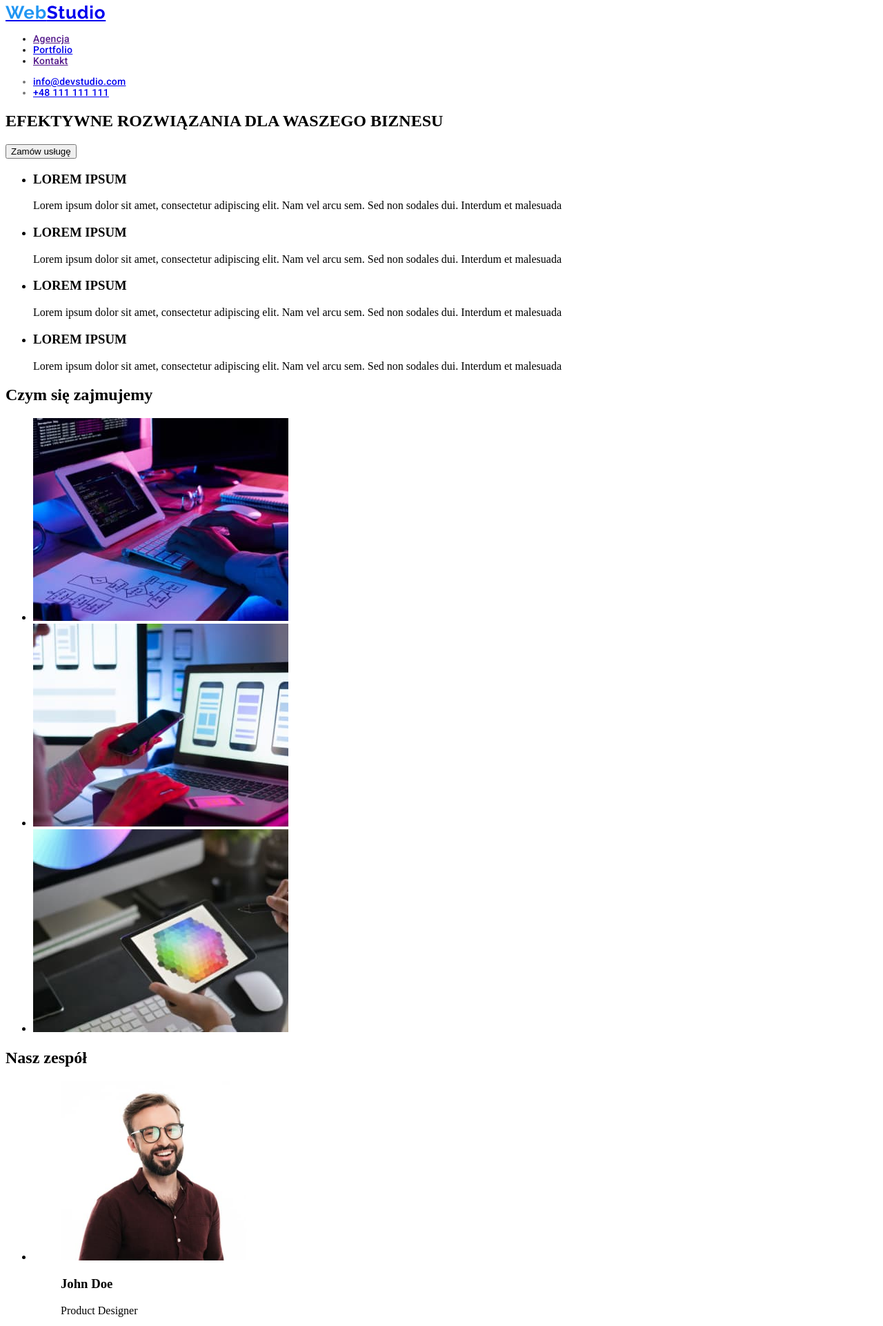
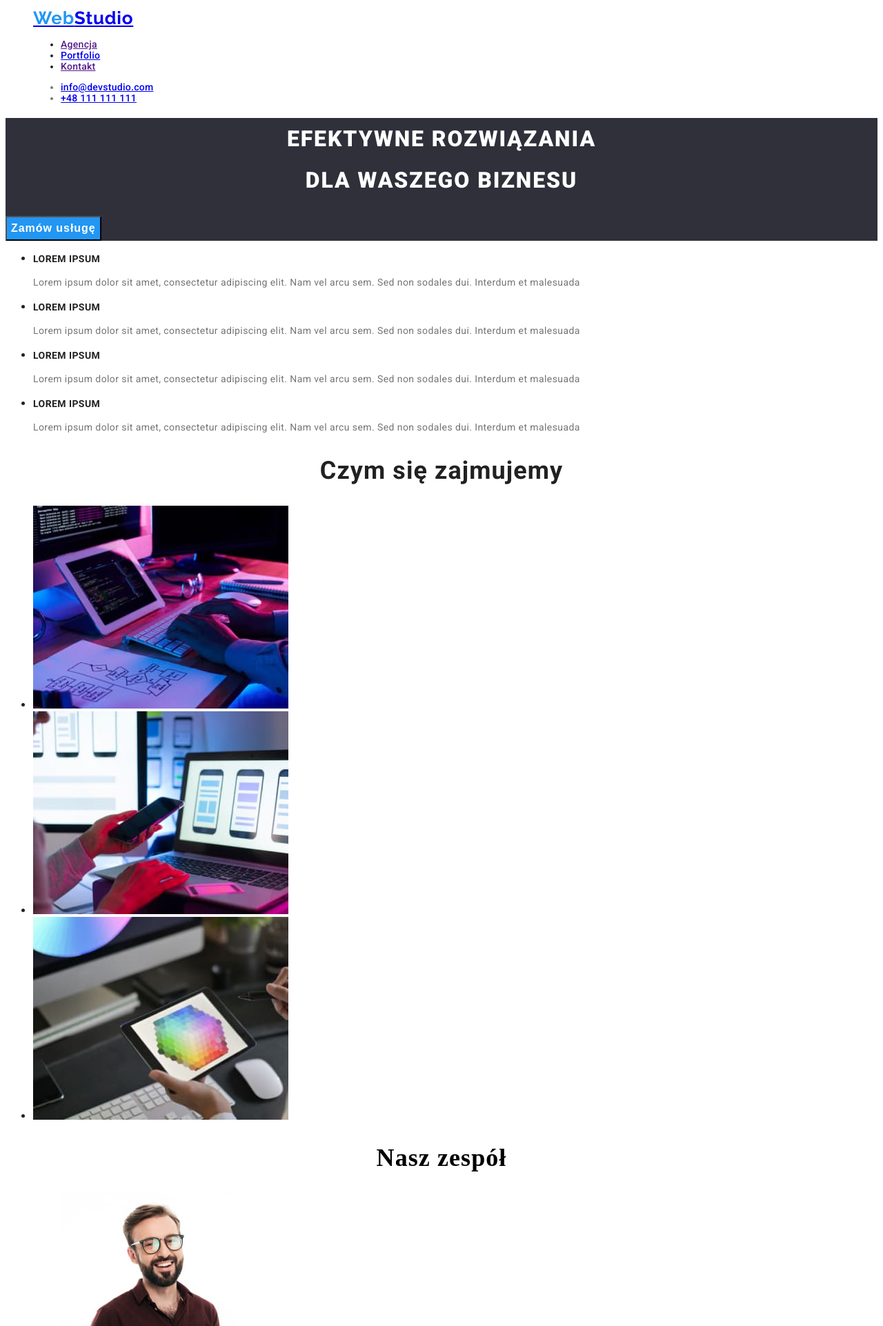
Before and after one commit to SandraKoch/goit-markup-hw-02, a plain HTML site: page index.html in a window 1280 px wide. Shown: the part 5-1927 px from the top of the page at 69% size. Drawn offline with Linux system fonts and the light colour scheme.

Commit message:
header, main and footer styles added

```diff
--- a/css/index.css
+++ b/css/index.css
@@ -3,9 +3,11 @@
 body {
   --main-font-family: "Roboto", sans-serif;
   --primary-color: #212121;
+  --dark-background-color: #2f303a;
 }
 
 .logo {
+  color: #000000;
   font-family: "Raleway", sans-serif;
   font-weight: 700;
   font-size: 26px;
@@ -15,6 +17,15 @@ body {
 
 .logo-span {
   color: #2196f3;
+}
+
+.footer-logo {
+  color: #ffffff;
+  font-family: "Raleway", sans-serif;
+  font-weight: 700;
+  font-size: 26px;
+  line-height: 31px;
+  letter-spacing: 0.03em;
 }
 
 .menu {
@@ -39,3 +50,93 @@ body {
 .menu-contact a:hover {
   color: #2196f3;
 }
+
+.main-section {
+  font-family: var(--main-font-family);
+  background-color: var(--dark-background-color);
+}
+
+h1 {
+  line-height: 60px;
+  text-align: center;
+  letter-spacing: 0.06em;
+  color: #ffffff;
+  font-weight: 900;
+}
+
+.ordering-button {
+  background: #2196f3;
+  font-weight: 700;
+  font-size: 16px;
+  line-height: 30px;
+  letter-spacing: 0.06em;
+  color: #ffffff;
+}
+
+.our-assets-section {
+  font-family: var(--main-font-family);
+  color: var(--primary-color);
+}
+
+.our-assets-section h3 {
+  font-weight: 700;
+  font-size: 14px;
+  line-height: 16px;
+  letter-spacing: 0.03em;
+}
+
+.our-assets-section p {
+  font-size: 14px;
+  line-height: 24px;
+  letter-spacing: 0.03em;
+  color: #757575;
+}
+
+h2 {
+  font-weight: 700;
+  font-size: 36px;
+  line-height: 42px;
+  text-align: center;
+  letter-spacing: 0.03em;
+}
+
+.team-cards {
+  font-family: var(--main-font-family);
+}
+.team-cards h3 {
+  color: var(--primary-color);
+  font-weight: 500;
+  font-size: 16px;
+  line-height: 19px;
+  text-align: center;
+  letter-spacing: 0.03em;
+}
+
+.team-cards p {
+  font-weight: 400;
+  font-size: 16px;
+  line-height: 19px;
+  text-align: center;
+  letter-spacing: 0.03em;
+  color: #757575;
+}
+
+.footer {
+  font-family: var(--main-font-family);
+  background-color: var(--dark-background-color);
+}
+
+.footer li {
+  font-size: 14px;
+  line-height: 24px;
+  letter-spacing: 0.03em;
+  font-style: normal;
+}
+
+.address {
+  color: #ffffff;
+}
+
+.footer-contact {
+  color: #ffffff99;
+}
--- a/index.html
+++ b/index.html
@@ -14,7 +14,7 @@
     <link rel="stylesheet" href="./css/index.css" />
   </head>
   <body>
-    <header>
+    <menu>
       <div class="logo">
         <a href="./index.html"><span class="logo-span">Web</span>Studio</a>
       </div>
@@ -29,13 +29,16 @@
         <li><a href="mailto:info@devstudio.com">info@devstudio.com</a></li>
         <li><a href="tel:+48111111111">+48 111 111 111</a></li>
       </ul>
+    </menu>
+    <header class="main-section">
+      <h1>
+        EFEKTYWNE ROZWIĄZANIA <br />
+        DLA WASZEGO BIZNESU
+      </h1>
+      <button type="button" class="ordering-button">Zamów usługę</button>
     </header>
     <main>
-      <section>
-        <h1>EFEKTYWNE ROZWIĄZANIA DLA WASZEGO BIZNESU</h1>
-        <button type="button">Zamów usługę</button>
-      </section>
-      <section>
+      <section class="our-assets-section">
         <div>
           <ul>
             <li>
@@ -68,7 +71,7 @@
             </li>
           </ul>
         </div>
-        <div>
+        <div class="services">
           <h2>Czym się zajmujemy</h2>
           <ul>
             <li>
@@ -100,7 +103,7 @@
       </section>
       <section>
         <h2>Nasz zespół</h2>
-        <ul>
+        <ul class="team-cards">
           <li>
             <figure>
               <img
@@ -160,12 +163,20 @@
         </ul>
       </section>
     </main>
-    <footer>
-      <a href="./index.html"><span>Web</span>Studio</a>
+    <footer class="footer">
+      <div class="footer-logo">
+        <a href="./index.html"><span class="logo-span">Web</span>Studio</a>
+      </div>
       <ul>
-        <li><address>m. Warszawa, Aleje Jerozolimskie 21</address></li>
-        <li><a href="mailto:info@example.com">info@example.com</a></li>
-        <li><a href="tel:+48111111111">+48 111 111 111</a></li>
+        <li>
+          <address class="address">m. Warszawa, Aleje Jerozolimskie 21</address>
+        </li>
+        <li class="footer-contact">
+          <a href="mailto:info@example.com">info@example.com</a>
+        </li>
+        <li class="footer-contact">
+          <a href="tel:+48111111111">+48 111 111 111</a>
+        </li>
       </ul>
     </footer>
   </body>
```
